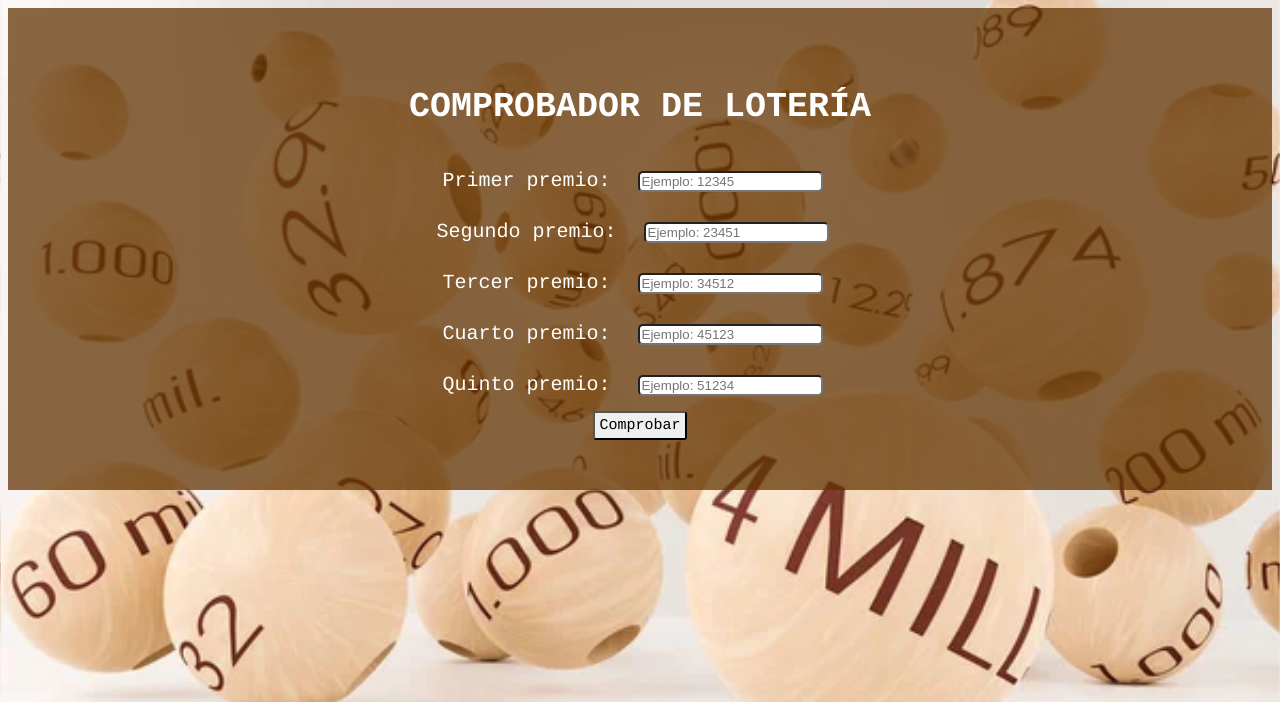
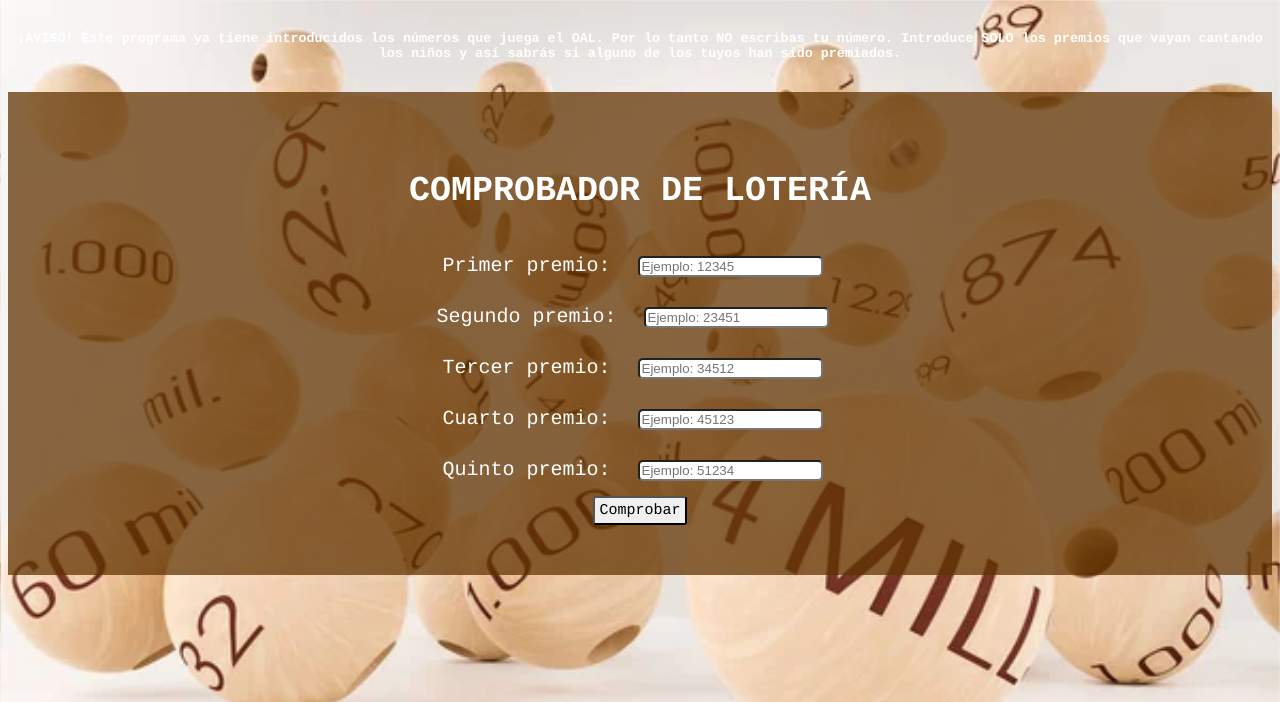
Before and after one commit to oalluzcp5/loteriadef, a plain HTML site: page index.html in a window 1280 px wide. Shown: the top 702 px of the page. Drawn offline with Linux system fonts and the light colour scheme.

Commit message:
Update index.html

```diff
--- a/index.html
+++ b/index.html
@@ -5,7 +5,8 @@
   <meta name="viewport" content="width=device-width, initial-scale=1.0">
   <title>Comprobador de Lotería</title>
 </head>
-
+<h6>¡AVISO! Éste programa ya tiene introducidos los números que juega el OAL. Por lo tanto NO escribas tu número.
+    Introduce SOLO los premios que vayan cantando los niños y así sabrás si alguno de los tuyos han sido premiados.</h6>
 
   <style>
         body{ font-family: courier; color:white;
```
